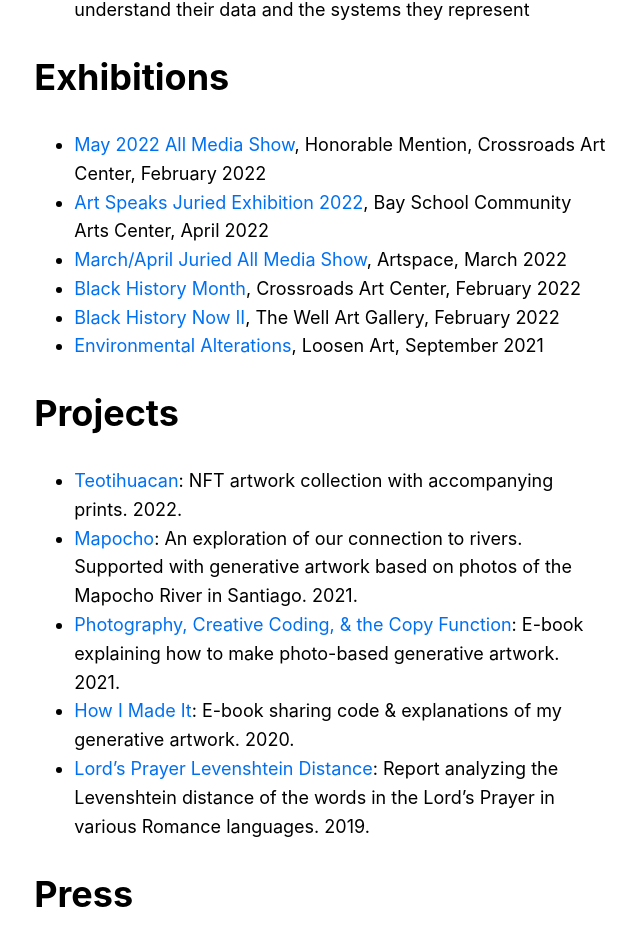
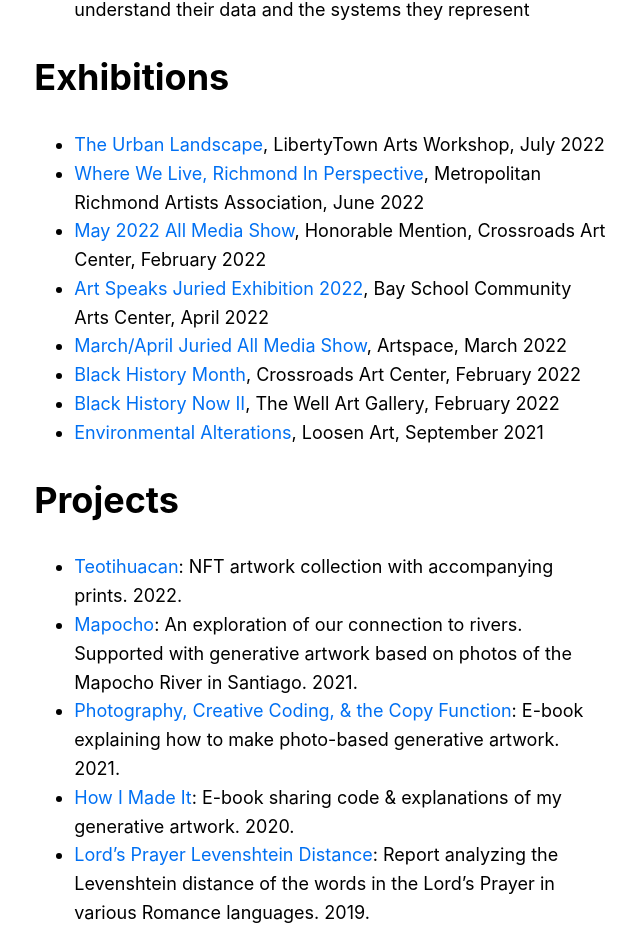
Before and after one commit to apbryant/website, a Next.js app: page /cv in a window 1280 px wide. Shown: the part 1595-2523 px from the top of the page, without its empty margins (319-959 px from the left). Built offline with nearby package versions, Linux system fonts and the light colour scheme.

Commit message:
update cv

```diff
--- a/pages/cv.js
+++ b/pages/cv.js
@@ -33,7 +33,9 @@ export default function CV() {
 
       <h1>Exhibitions</h1>
 	<ul>
-    <li><a href="https://www.crossroadsartcenter.com/">May 2022 All Media Show</a>, Honorable Mention, Crossroads Art Center, February 2022</li>
+  <li><a href="https://libertytownarts.com/in-the-gallery/">The Urban Landscape</a>, LibertyTown Arts Workshop, July 2022</li>
+  <li><a href="https://metrorichmondart.org/exhibitions-events/">Where We Live, Richmond In Perspective</a>, Metropolitan Richmond Artists Association, June 2022</li>
+  <li><a href="https://www.crossroadsartcenter.com/">May 2022 All Media Show</a>, Honorable Mention, Crossroads Art Center, February 2022</li>
   <li><a href="https://www.bayschool-arts.com/pages/artspeaks">Art Speaks Juried Exhibition 2022</a>, Bay School Community Arts Center, April 2022</li>
   <li><a href="http://artspacegallery.org/2022/exhibits/all_media_march_april/">March/April Juried All Media Show</a>, Artspace, March 2022</li>
 	<li><a href="https://www.crossroadsartcenter.com/collections/black-history-month-call-for-artists-and-online-exhibition">Black History Month</a>, Crossroads Art Center, February 2022</li>
```
